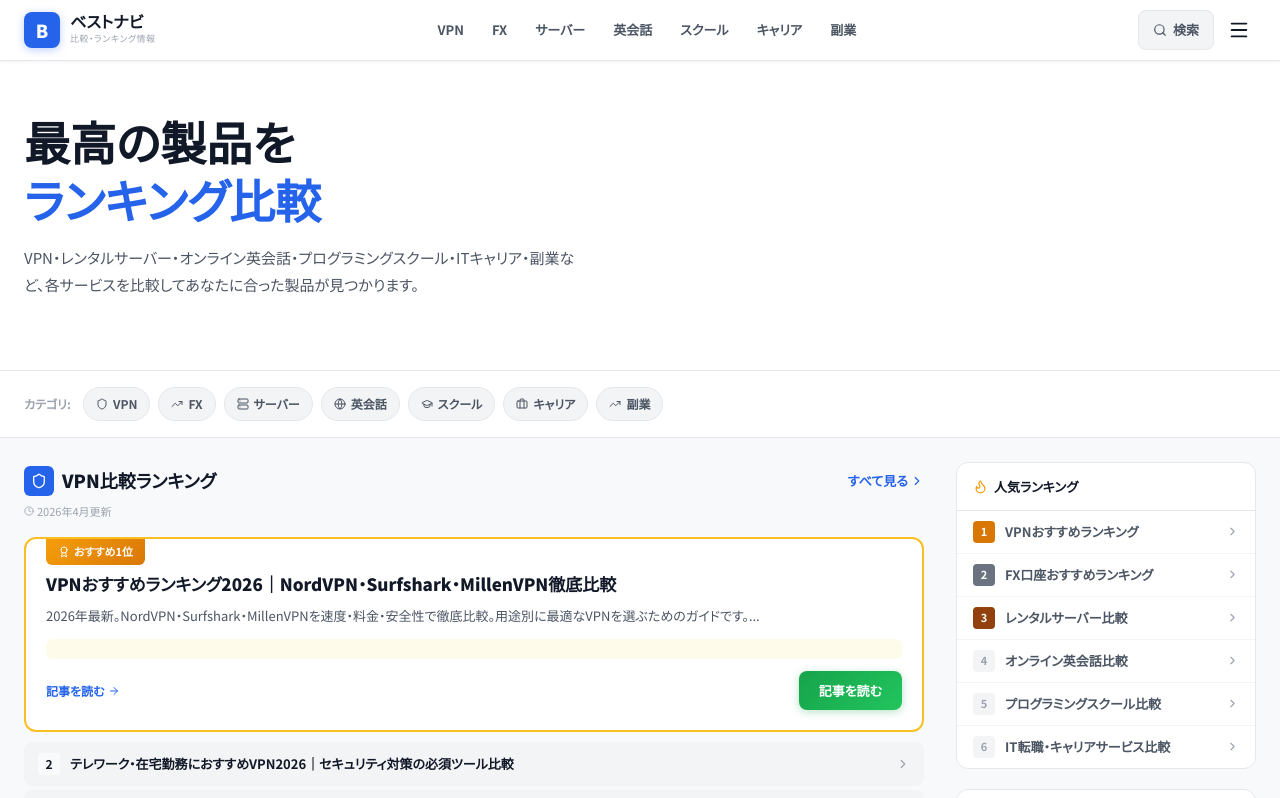
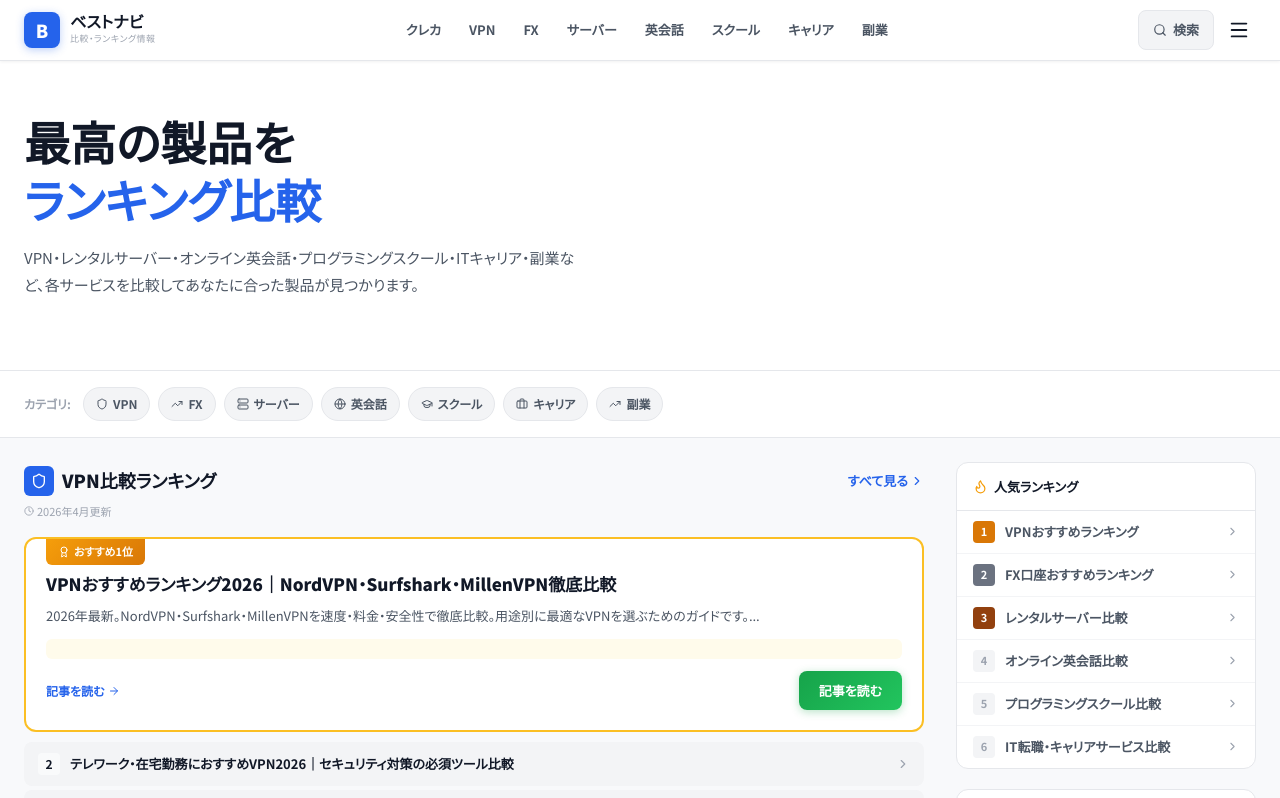
Before and after one commit to nexoraltd/bestnavi, a Next.js app: page / in a window 1280 px wide. Shown: the top 798 px of the page. Built offline with nearby package versions, Linux system fonts and the light colour scheme.

Commit message:
feat: ヘッダーにクレジットカードカテゴリ追加

```diff
--- a/components/Header.tsx
+++ b/components/Header.tsx
@@ -2,9 +2,10 @@
 
 import Link from "next/link";
 import { useState } from "react";
-import { Shield, Server, Globe, GraduationCap, Briefcase, TrendingUp, Search, Menu, X } from "lucide-react";
+import { Shield, Server, Globe, GraduationCap, Briefcase, TrendingUp, Search, Menu, X, CreditCard } from "lucide-react";
 
 const categories = [
+  { name: "クレカ",   href: "/ranking/credit-card", icon: CreditCard },
   { name: "VPN",      href: "/ranking/vpn",     icon: Shield },
   { name: "FX",       href: "/ranking/fx",       icon: TrendingUp },
   { name: "サーバー", href: "/ranking/server",   icon: Server },
```
